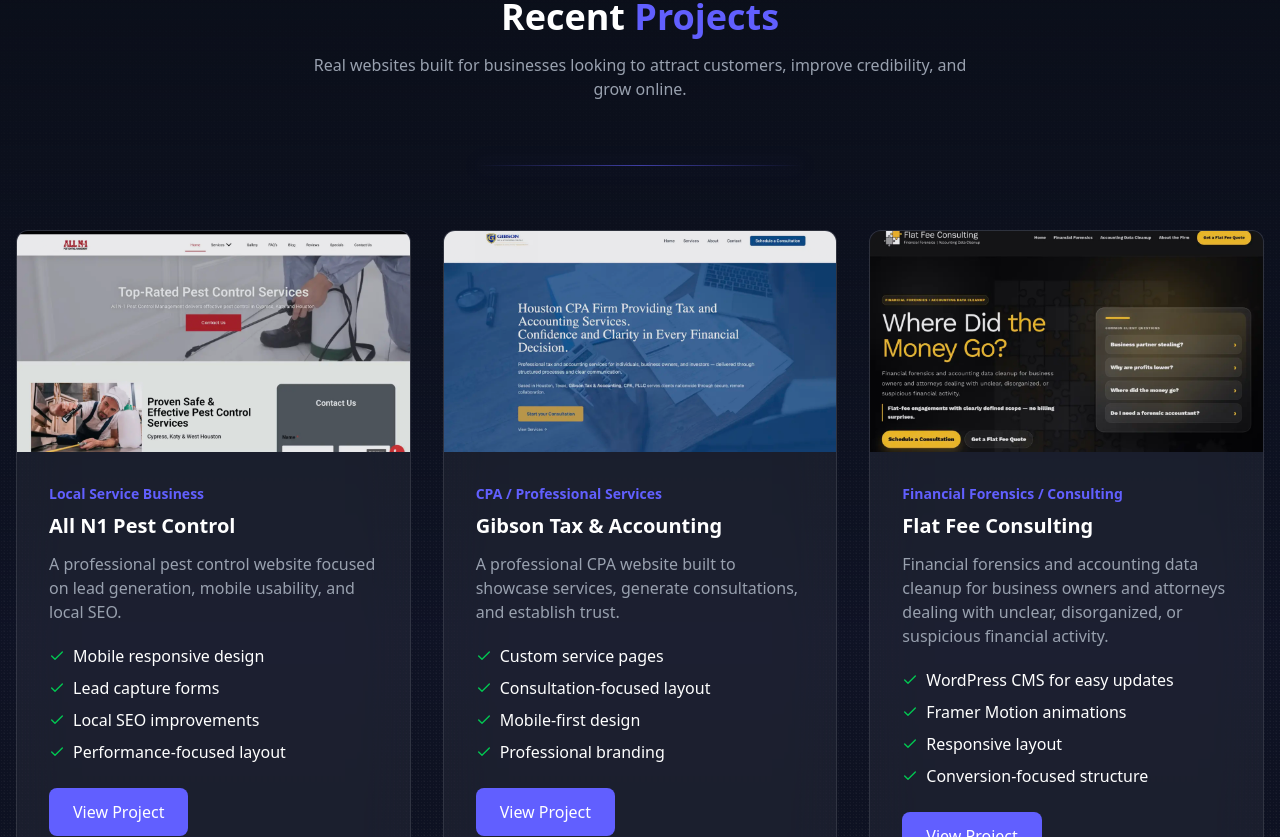
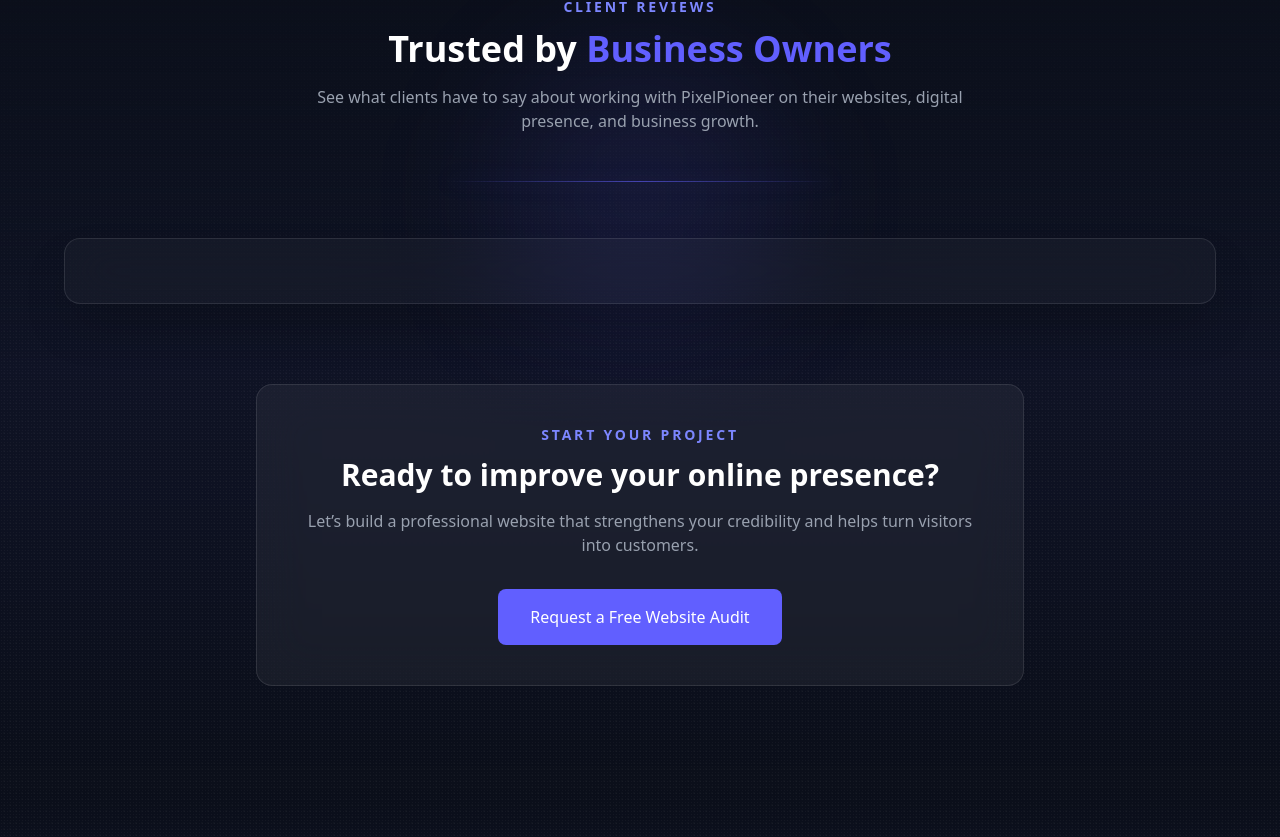
Before and after one commit to bboyd146/pixel-pioneer, a React (Vite) app: page / in a window 1280 px wide. Shown: the part 843-1680 px from the top of the page. Built offline with nearby package versions, Linux system fonts and the light colour scheme.

Commit message:
replaced recent projects section with google reviews

```diff
--- a/index.html
+++ b/index.html
@@ -83,5 +83,6 @@
 })();
 </script>
 <!--End of Tawk.to Script-->
+<script src="https://elfsightcdn.com/platform.js" async></script>
   </body>
 </html>
--- a/src/components/Portfolio.jsx
+++ b/src/components/Portfolio.jsx
@@ -1,38 +1,8 @@
 // src/components/Portfolio.jsx
 
 import React from "react";
+import { motion } from "framer-motion";
 import AnimatedSection from "./AnimatedSection";
-import { motion } from "framer-motion";
-import alln1pestcontrol from "../assets/projects/optimized/alln1.webp";
-import gibsontaxcpa from "../assets/projects/optimized/gibson.webp";
-import flatfeeconsulting from "../assets/projects/optimized/flatfee.webp";
-import { g } from "framer-motion/client";
-
-const containerVariants = {
-  hidden: {},
-  show: {
-    transition: {
-      staggerChildren: 0.18,
-    },
-  },
-};
-
-const cardVariants = {
-  hidden: {
-    opacity: 0,
-    y: 32,
-    scale: 0.96,
-  },
-  show: {
-    opacity: 1,
-    y: 0,
-    scale: 1,
-    transition: {
-      duration: 0.55,
-      ease: "easeOut",
-    },
-  },
-};
 
 const dividerVariants = {
   hidden: {
@@ -49,166 +19,89 @@
   },
 };
 
-const projects = [
-  {
-    title: "All N1 Pest Control",
-    type: "Local Service Business",
-    description:
-      "A professional pest control website focused on lead generation, mobile usability, and local SEO.",
-    image: alln1pestcontrol,
-    link: "https://alln1pestcontrolmanagement.com",
-    features: [
-      "Mobile responsive design",
-      "Lead capture forms",
-      "Local SEO improvements",
-      "Performance-focused layout",
-    ],
-  },
-  {
-    title: "Gibson Tax & Accounting",
-    type: "CPA / Professional Services",
-    description:
-      "A professional CPA website built to showcase services, generate consultations, and establish trust.",
-    image: gibsontaxcpa,
-    link: "https://gibsontaxcpa.com",
-    features: [
-      "Custom service pages",
-      "Consultation-focused layout",
-      "Mobile-first design",
-      "Professional branding",
-    ],
-  },
-  {
-    title: "Flat Fee Consulting",
-    type: "Financial Forensics / Consulting",
-    description:
-      "Financial forensics and accounting data cleanup for business owners and attorneys dealing with unclear, disorganized, or suspicious financial activity.",
-    image: flatfeeconsulting,
-    link: "https://flatfeeconsulting.com",
-    features: [
-      "WordPress CMS for easy updates",
-      "Framer Motion animations",
-      "Responsive layout",
-      "Conversion-focused structure",
-    ],
-  },
-];
-
 export default function Portfolio() {
   return (
     <AnimatedSection>
       <section
-        id="portfolio"
-className="relative pt-10 pb-24 bg-gradient-to-b from-[#0b0f1a] via-indigo-500/5 to-transparent"      >
+        id="reviews"
+        className="relative overflow-hidden bg-gradient-to-b from-[#0b0f1a] via-indigo-500/5 to-transparent pt-10 pb-24"
+      >
+        {/* Background glow */}
+        <div
+          aria-hidden="true"
+          className="pointer-events-none absolute left-1/2 top-24 h-72 w-72 -translate-x-1/2 rounded-full bg-indigo-500/10 blur-3xl"
+        />
+
         <div className="relative z-10 container mx-auto px-4">
-          <div className="text-center mb-16">
-            <h2 className="text-3xl md:text-4xl font-bold mb-4">
-              Recent <span className="text-indigo-500">Projects</span>
+          {/* Section heading */}
+          <motion.div
+            initial={{ opacity: 0, y: 24 }}
+            whileInView={{ opacity: 1, y: 0 }}
+            viewport={{ once: true, margin: "-100px" }}
+            transition={{ duration: 0.55, ease: "easeOut" }}
+            className="mb-12 text-center"
+          >
+            <p className="mb-3 text-sm font-semibold uppercase tracking-[0.2em] text-indigo-400">
+              Client Reviews
+            </p>
+
+            <h2 className="mb-4 text-3xl font-bold md:text-4xl">
+              Trusted by{" "}
+              <span className="text-indigo-500">Business Owners</span>
             </h2>
 
-            <p className="text-gray-400 max-w-2xl mx-auto">
-              Real websites built for businesses looking to attract customers,
-              improve credibility, and grow online.
+            <p className="mx-auto max-w-2xl text-gray-400">
+              See what clients have to say about working with PixelPioneer on
+              their websites, digital presence, and business growth.
             </p>
-          </div>
+          </motion.div>
 
+          {/* Divider */}
           <motion.div
             variants={dividerVariants}
             initial="hidden"
             whileInView="show"
             viewport={{ once: true }}
-            className="mx-auto mb-16 h-px w-82 bg-gradient-to-r from-transparent via-indigo-500/60 to-transparent origin-left shadow-[0_0_20px_rgba(99,102,241,0.4)]"
+            className="mx-auto mb-14 h-px w-full max-w-sm origin-left bg-gradient-to-r from-transparent via-indigo-500/60 to-transparent shadow-[0_0_20px_rgba(99,102,241,0.4)]"
           />
 
+          {/* Elfsight widget container */}
           <motion.div
-            className="grid grid-cols-1 md:grid-cols-3 gap-8"
-            variants={containerVariants}
-            initial="hidden"
-            whileInView="show"
+            initial={{ opacity: 0, y: 32 }}
+            whileInView={{ opacity: 1, y: 0 }}
             viewport={{ once: true, margin: "-100px" }}
+            transition={{ duration: 0.65, ease: "easeOut" }}
+            className="relative mx-auto max-w-6xl rounded-2xl border border-white/10 bg-white/[0.03] p-4 shadow-2xl backdrop-blur-xl sm:p-6 md:p-8"
           >
-            {projects.map((project) => (
-              <motion.div
-                key={project.title}
-                variants={cardVariants}
-                whileHover={{ y: -6 }}
-                className="bg-white/5 backdrop-blur-xl border border-white/10 rounded-xl overflow-hidden transition duration-300 hover:border-indigo-500/40 hover:bg-white/10"
-              >
-                <div className="aspect-video bg-indigo-500/10 overflow-hidden">
-                  <img
-                    src={project.image}
-                    alt={`${project.title} website preview`}
-                    loading="lazy"
-                    decoding="async"
-                    className="w-full h-full object-cover opacity-90 hover:opacity-100 hover:scale-105 transition duration-500"
-                  />
-                </div>
-
-                <div className="p-8">
-                  <p className="text-indigo-500 text-sm font-semibold mb-2">
-                    {project.type}
-                  </p>
-
-                  <h3 className="text-xl font-bold mb-3">{project.title}</h3>
-
-                  <p className="text-gray-400 mb-5">{project.description}</p>
-
-                  <ul className="space-y-2 mb-6">
-                    {project.features.map((feature) => (
-                      <li key={feature} className="flex items-start">
-                        <svg
-                          className="text-green-500 mr-2 mt-1 w-4 h-4 flex-shrink-0"
-                          viewBox="0 0 24 24"
-                          fill="none"
-                          stroke="currentColor"
-                          strokeWidth="2"
-                          xmlns="http://www.w3.org/2000/svg"
-                          aria-hidden="true"
-                        >
-                          <path
-                            d="M20 6L9 17l-5-5"
-                            strokeLinecap="round"
-                            strokeLinejoin="round"
-                          />
-                        </svg>
-                        <span>{feature}</span>
-                      </li>
-                    ))}
-                  </ul>
-
-                  <motion.a
-                    href={project.link}
-                    target="_blank"
-                    rel="noreferrer"
-                    whileHover={{
-                      y: -3,
-                      boxShadow: "0 20px 40px rgba(99,102,241,0.35)",
-                    }}
-                    whileTap={{ scale: 0.97 }}
-                    className="group inline-flex items-center justify-center bg-indigo-500 text-white px-6 py-3 rounded-lg font-medium relative overflow-hidden"
-                  >
-                    <span className="relative z-10">View Project</span>
-                    <span className="absolute inset-0 bg-gradient-to-r from-transparent via-white/20 to-transparent translate-x-[-150%] group-hover:translate-x-[150%] transition-transform duration-700" />
-                  </motion.a>
-                </div>
-              </motion.div>
-            ))}
+            <div
+              className="elfsight-app-4b13dddf-4de7-4147-8268-393305cb7253"
+              data-elfsight-app-lazy
+            />
           </motion.div>
 
+          {/* CTA */}
           <motion.div
             initial={{ opacity: 0, y: 24 }}
             whileInView={{ opacity: 1, y: 0 }}
             viewport={{ once: true }}
-            transition={{ delay: 0.25, duration: 0.55, ease: "easeOut" }}
-            className="mt-20 text-center bg-white/5 border border-white/10 rounded-xl p-10 max-w-3xl mx-auto"
+            transition={{
+              delay: 0.2,
+              duration: 0.55,
+              ease: "easeOut",
+            }}
+            className="mx-auto mt-20 max-w-3xl rounded-2xl border border-white/10 bg-white/5 p-8 text-center backdrop-blur-xl sm:p-10"
           >
-            <h3 className="text-2xl md:text-3xl font-bold mb-4">
-              Like what you see?
+            <p className="mb-3 text-sm font-semibold uppercase tracking-[0.2em] text-indigo-400">
+              Start Your Project
+            </p>
+
+            <h3 className="mb-4 text-2xl font-bold md:text-3xl">
+              Ready to improve your online presence?
             </h3>
 
-            <p className="text-gray-400 mb-8">
-              Let’s build a website that helps your business generate more
-              leads, calls, and customers.
+            <p className="mb-8 text-gray-400">
+              Let’s build a professional website that strengthens your
+              credibility and helps turn visitors into customers.
             </p>
 
             <motion.a
@@ -218,12 +111,13 @@
                 boxShadow: "0 20px 40px rgba(99,102,241,0.35)",
               }}
               whileTap={{ scale: 0.97 }}
-              className="group inline-flex items-center justify-center bg-indigo-500 text-white px-8 py-4 rounded-lg font-medium relative overflow-hidden"
+              className="group relative inline-flex items-center justify-center overflow-hidden rounded-lg bg-indigo-500 px-8 py-4 font-medium text-white"
             >
               <span className="relative z-10">
                 Request a Free Website Audit
               </span>
-              <span className="absolute inset-0 bg-gradient-to-r from-transparent via-white/20 to-transparent translate-x-[-150%] group-hover:translate-x-[150%] transition-transform duration-700" />
+
+              <span className="absolute inset-0 translate-x-[-150%] bg-gradient-to-r from-transparent via-white/20 to-transparent transition-transform duration-700 group-hover:translate-x-[150%]" />
             </motion.a>
           </motion.div>
         </div>
```
